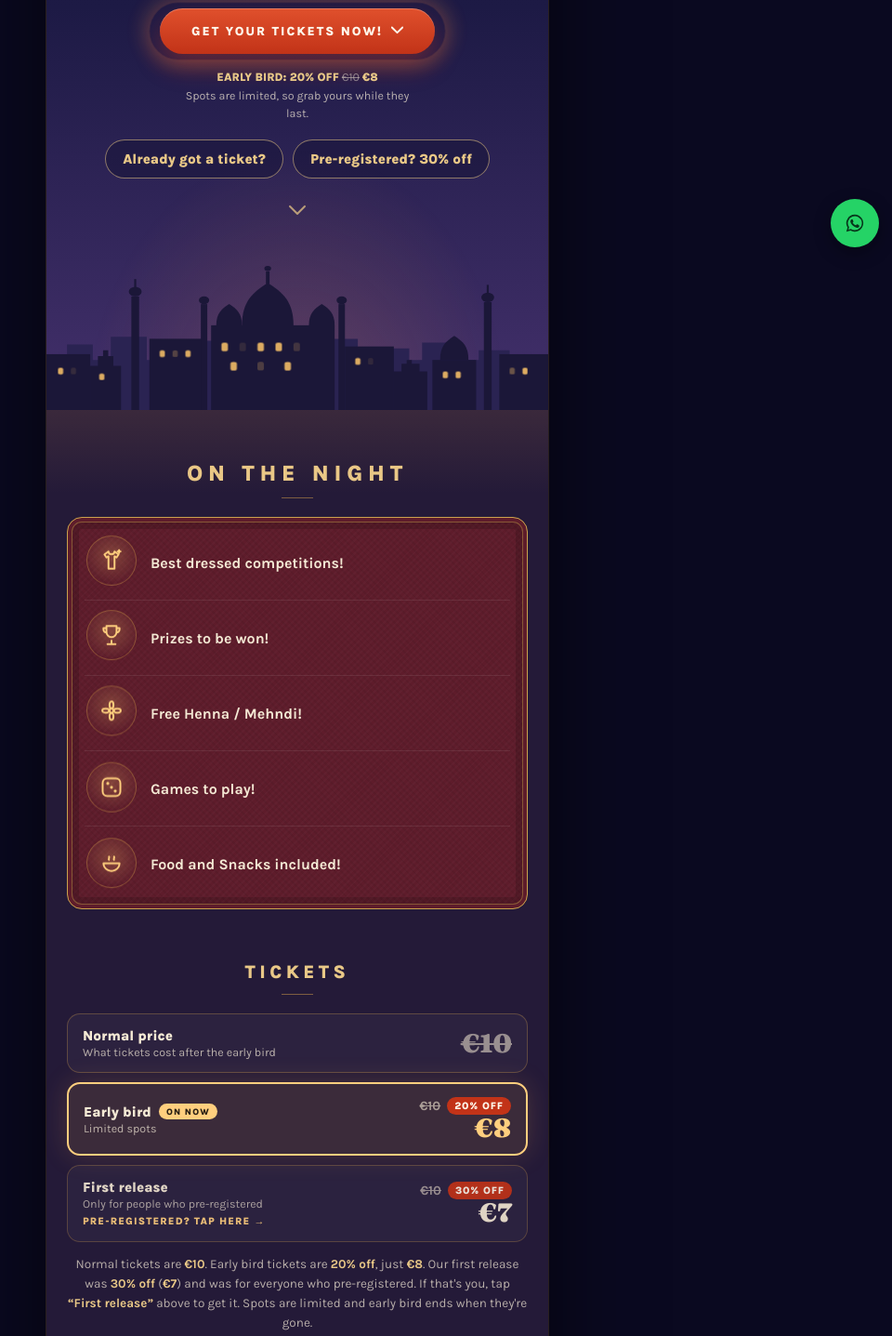
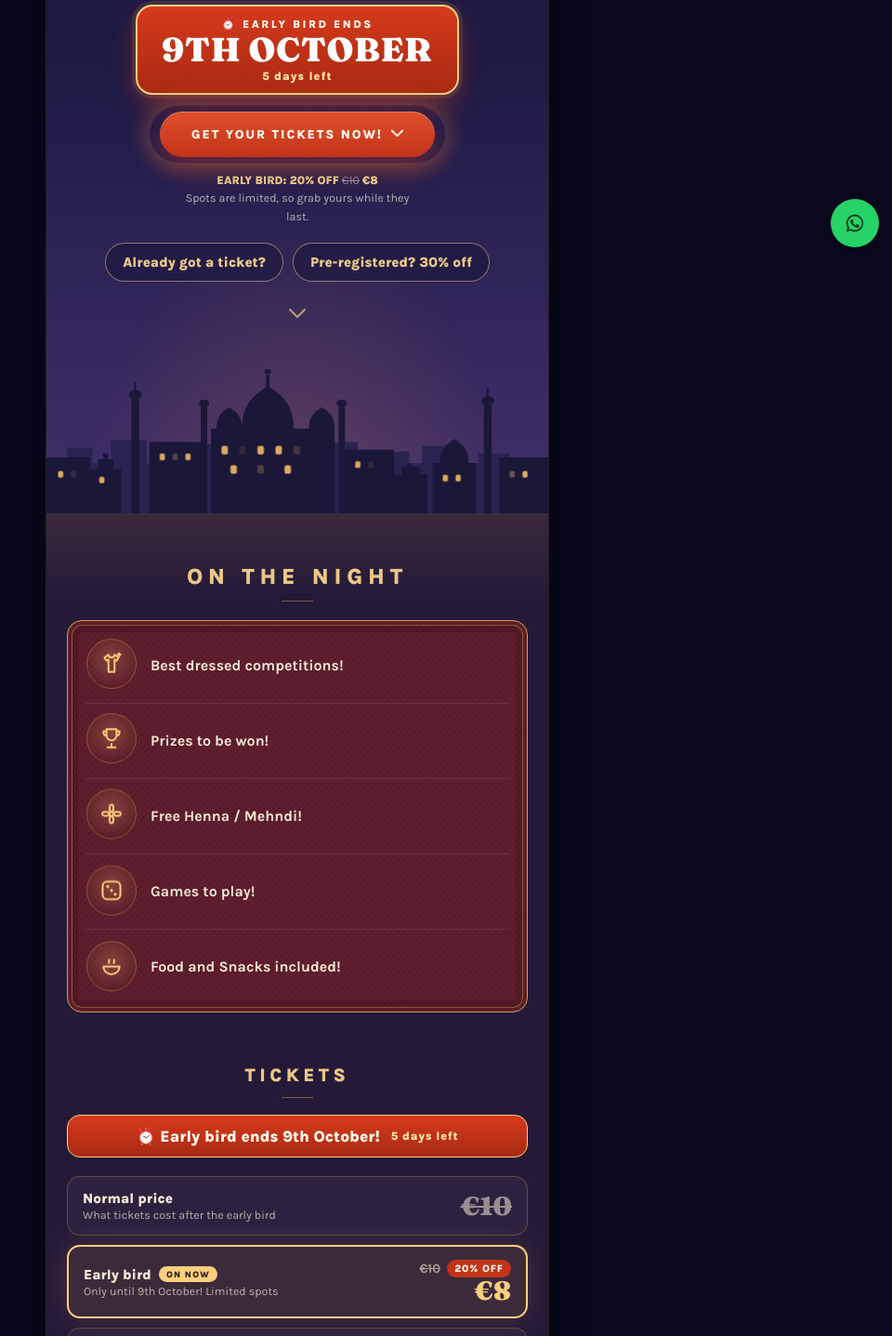
Before and after one commit to aylien8090/AsianSociety, a website: page index.html in a window 1280 px wide. Shown: the part 520-1957 px from the top of the page at 93% size, without its empty margins (320-1280 px from the left). Drawn offline with Linux system fonts and the light colour scheme.

Commit message:
Add files via upload

```diff
--- a/index.html
+++ b/index.html
@@ -8,7 +8,7 @@
 <title>Cultural Event — 17 October · Asian Society, Trakia University</title>
 <meta name="description" content="Cultural Night, 17 October in Stara Zagora. Dress up in your cultural clothes! Best dressed competition, prizes, games, food and snacks, free henna. Early bird tickets on sale now — limited spots.">
 <meta property="og:title" content="Cultural Event — 17 October · Tickets on sale now">
-<meta property="og:description" content="Dress up in your cultural clothes! Early bird tickets are 20% off. Limited spots.">
+<meta property="og:description" content="Dress up in your cultural clothes! Early bird tickets are 20% off, only until 9th October. Limited spots.">
 <meta property="og:type" content="website">
 <meta property="og:url" content="https://asiansociety.pages.dev/">
 <meta property="og:image" content="https://asiansociety.pages.dev/Images/linkpreview.jpg">
@@ -119,6 +119,20 @@ button{font:inherit;color:inherit;background:none;border:0;padding:0;cursor:poin
   transition:transform .25s cubic-bezier(.2,1.6,.4,1),background .25s,border-color .25s}
 .hlink:hover,.hlink:focus-visible{transform:scale(1.04);background:rgba(216,162,74,.18);border-color:var(--gold-hi);color:var(--gold-hi)}
 .fine s{opacity:.7}
+.dl{display:flex;flex-direction:column;align-items:center;gap:2px;margin-top:22px;padding:12px 26px 11px;
+  border-radius:18px;background:linear-gradient(180deg,#d63a1c,#a82a12);color:#fff7ea;
+  border:2px solid var(--gold-hi);box-shadow:0 10px 28px rgba(200,55,25,.45),0 0 0 4px rgba(255,207,126,.12)}
+.dl__top{font:800 12px 'Karla';letter-spacing:.2em}
+.dl__date{font:900 clamp(26px,8vw,36px)/1.05 'Fraunces',serif;letter-spacing:.02em;color:#fff}
+.dl__left{font:800 12.5px 'Karla';letter-spacing:.08em;color:#ffe2a8}
+.dl + .cta{margin-top:18px}
+.cd:empty{display:none}
+.dlbar{display:flex;flex-wrap:wrap;align-items:center;justify-content:center;gap:4px 12px;margin-top:18px;padding:12px 14px;
+  border-radius:14px;background:linear-gradient(180deg,#d63a1c,#a82a12);color:#fff7ea;border:1.5px solid var(--gold-hi);
+  font-size:15px;text-align:center}
+.dlbar b{font:900 17px 'Karla'}
+.dlbar .cd{font:800 12.5px 'Karla';letter-spacing:.06em;color:#ffe2a8}
+.dlbar--card{margin-top:16px}
 .cue{margin-top:22px;color:rgba(233,200,135,.75)}
 .cue__i{width:20px;height:12px;animation:cueb 2.2s ease-in-out infinite}
 @keyframes cueb{0%,100%{transform:translateY(0)}50%{transform:translateY(5px)}}
@@ -548,6 +562,11 @@ a.tag:hover{border-style:solid}
         </span>
       </a>
       <p class="chip up" style="--d:1.25s">TICKETS ON SALE NOW · LIMITED SPOTS</p>
+      <div class="dl pop" style="--d:1.3s">
+        <span class="dl__top">⏰ EARLY BIRD ENDS</span>
+        <span class="dl__date">9TH OCTOBER</span>
+        <span class="dl__left cd"></span>
+      </div>
       <a class="cta pop" style="--d:1.35s" href="#join">GET YOUR TICKETS NOW!
         <svg viewBox="0 0 16 12" fill="none" stroke="currentColor" stroke-width="2.4" stroke-linecap="round" stroke-linejoin="round" aria-hidden="true"><path d="M1 1l7 7 7-7"/></svg>
       </a>
@@ -614,12 +633,13 @@ a.tag:hover{border-style:solid}
     <!-- ═══════════ TICKET PRICES ═══════════ -->
     <section class="tickets" id="prices">
       <h2 class="tickets__h rv">TICKETS</h2>
+      <div class="dlbar rv" style="--d:.05s"><b>⏰ Early bird ends 9th October!</b><span class="cd"></span></div>
       <div class="tiers rv" style="--d:.1s">
         <div class="tier old"><div><p class="tier__n">Normal price</p><p class="tier__d">What tickets cost after the early bird</p></div><p class="tier__p">€10</p></div>
-        <div class="tier now" id="tierEarly"><div><p class="tier__n">Early bird<span class="tier__tag">ON NOW</span></p><p class="tier__d">Limited spots</p></div><div class="tier__r"><p class="tier__disc"><s>€10</s><span class="tier__off">20% OFF</span></p><p class="tier__p">€8</p></div></div>
+        <div class="tier now" id="tierEarly"><div><p class="tier__n">Early bird<span class="tier__tag">ON NOW</span></p><p class="tier__d">Only until 9th October! Limited spots</p></div><div class="tier__r"><p class="tier__disc"><s>€10</s><span class="tier__off">20% OFF</span></p><p class="tier__p">€8</p></div></div>
         <a class="tier first" id="tierFirst" href="#join" data-prereg><div><p class="tier__n">First release<span class="tier__tag" hidden>YOURS</span></p><p class="tier__d">Only for people who pre-registered</p><span class="tier__go">Pre-registered? Tap here →</span></div><div class="tier__r"><p class="tier__disc"><s>€10</s><span class="tier__off">30% OFF</span></p><p class="tier__p">€7</p></div></a>
       </div>
-      <p class="tickets__note rv" style="--d:.15s">Normal tickets are <b>€10</b>. Early bird tickets are <b>20% off</b>, just <b>€8</b>. Our first release was <b>30% off</b> (<b>€7</b>) and was for everyone who pre-registered. If that's you, tap <b>“First release”</b> above to get it. Spots are limited and early bird ends when they're gone.</p>
+      <p class="tickets__note rv" style="--d:.15s">Normal tickets are <b>€10</b>. Early bird tickets are <b>20% off</b>, just <b>€8</b>, and <b>only until 9th October</b>. Our first release was <b>30% off</b> (<b>€7</b>) and was for everyone who pre-registered. If that's you, tap <b>“First release”</b> above to get it. Spots are limited and early bird ends when they're gone.</p>
     </section>
 
     <!-- ═══════════ GET A TICKET ═══════════ -->
@@ -643,9 +663,10 @@ a.tag:hover{border-style:solid}
         </div>
 
         <div id="formTop">
+          <div class="dlbar dlbar--card"><b>⏰ Early bird ends 9th October!</b><span class="cd"></span></div>
           <div class="priceline" id="priceLine">
             <span class="priceline__now" id="plNow">€8</span>
-            <span class="priceline__txt"><b id="plLabel">Early bird</b> <s id="plOld">€10</s><br><span id="plSub">Limited spots. Early bird ends when they're gone.</span></span>
+            <span class="priceline__txt"><b id="plLabel">Early bird</b> <s id="plOld">€10</s><br><span id="plSub">Early bird tickets are only until 9th October! Limited spots.</span></span>
           </div>
           <button class="preg" id="pregBtn" type="button" aria-pressed="false">Already pre-registered? <u>Click here</u> to get your €7 ticket</button>
           <p class="preg__note" id="pregNote" hidden>Enter the <b>same email you pre-registered with</b> below and we'll give you the €7 first-release price.</p>
@@ -947,6 +968,20 @@ if(hs){
   });
 }
 
+/* ---------- early-bird countdown (ends end of 9 Oct, Bulgarian time) ---------- */
+(function(){
+  var END=new Date('2026-10-09T23:59:59+03:00').getTime();
+  function tick(){
+    var ms=END-Date.now(),txt='';
+    if(ms>0){
+      var d=Math.floor(ms/864e5),h=Math.floor(ms%864e5/36e5);
+      txt=d>1?d+' days left':d===1?'1 day left':h>0?h+' hours left':'last hour!';
+    }
+    document.querySelectorAll('.cd').forEach(function(el){el.textContent=txt});
+  }
+  tick();setInterval(tick,6e4);
+})();
+
 /* ---------- helpers ---------- */
 function esc(v){return String(v==null?'':v).replace(/[&<>"']/g,function(c){return {'&':'&amp;','<':'&lt;','>':'&gt;','"':'&quot;',"'":'&#39;'}[c]})}
 function rememberEmail(e){try{localStorage.setItem('asoc_email',e)}catch(x){}}
@@ -1016,7 +1051,7 @@ function updatePriceLine(){
   $('#tierEarly .tier__tag').hidden=preMode;
   $('#tierFirst .tier__tag').hidden=!preMode;
   $('#plOld').textContent='€10';
-  $('#plSub').textContent=preMode?'For pre-registered people. We check your email when you tap Pay.':'Limited spots. Early bird ends when they\'re gone.';
+  $('#plSub').textContent=preMode?'For pre-registered people. We check your email when you tap Pay.':'Early bird tickets are only until 9th October! Limited spots.';
   $('#pregBtn').setAttribute('aria-pressed',preMode?'true':'false');
   $('#pregBtn').innerHTML=preMode?'Pre-registered: <u>30% off</u> applied. Tap to switch back':'Already pre-registered? <u>Click here</u> for 30% off (€7)';
   $('#pregNote').hidden=!preMode;
```
